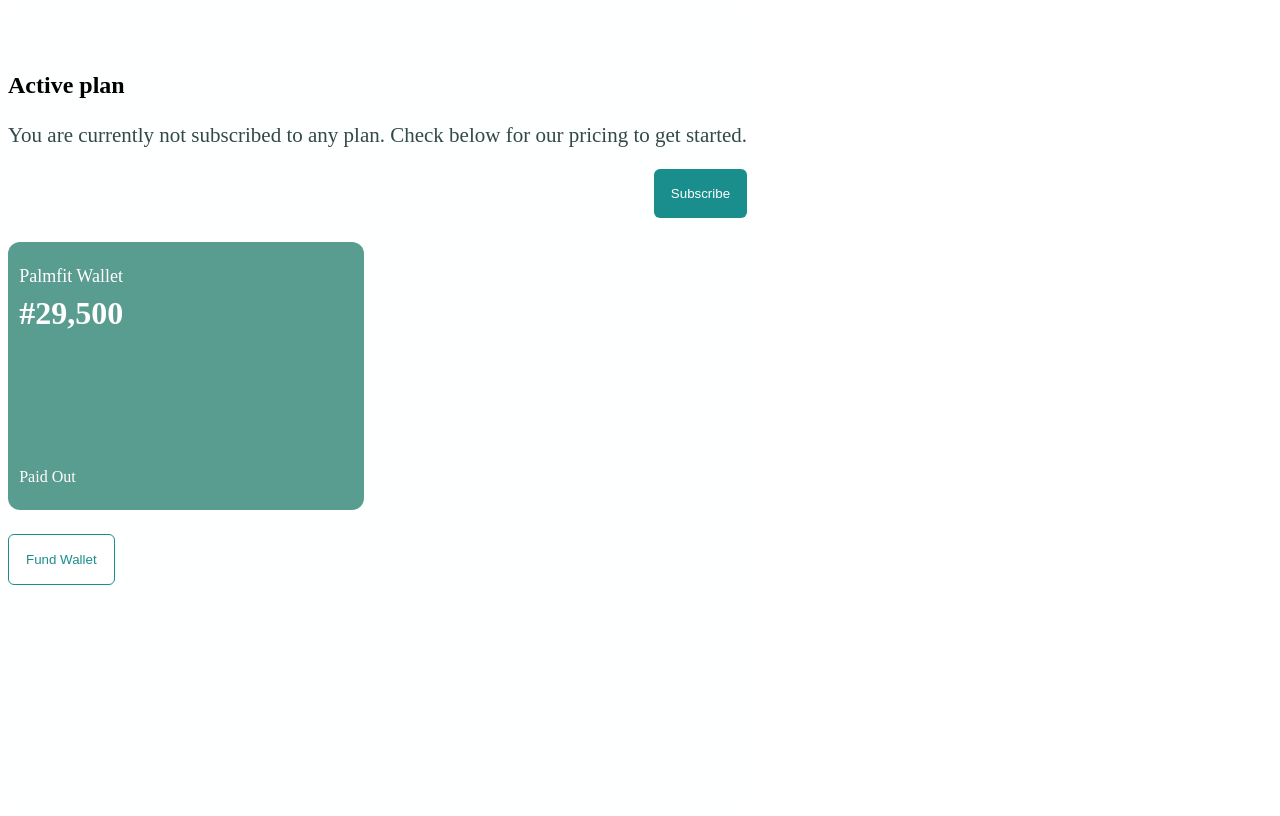
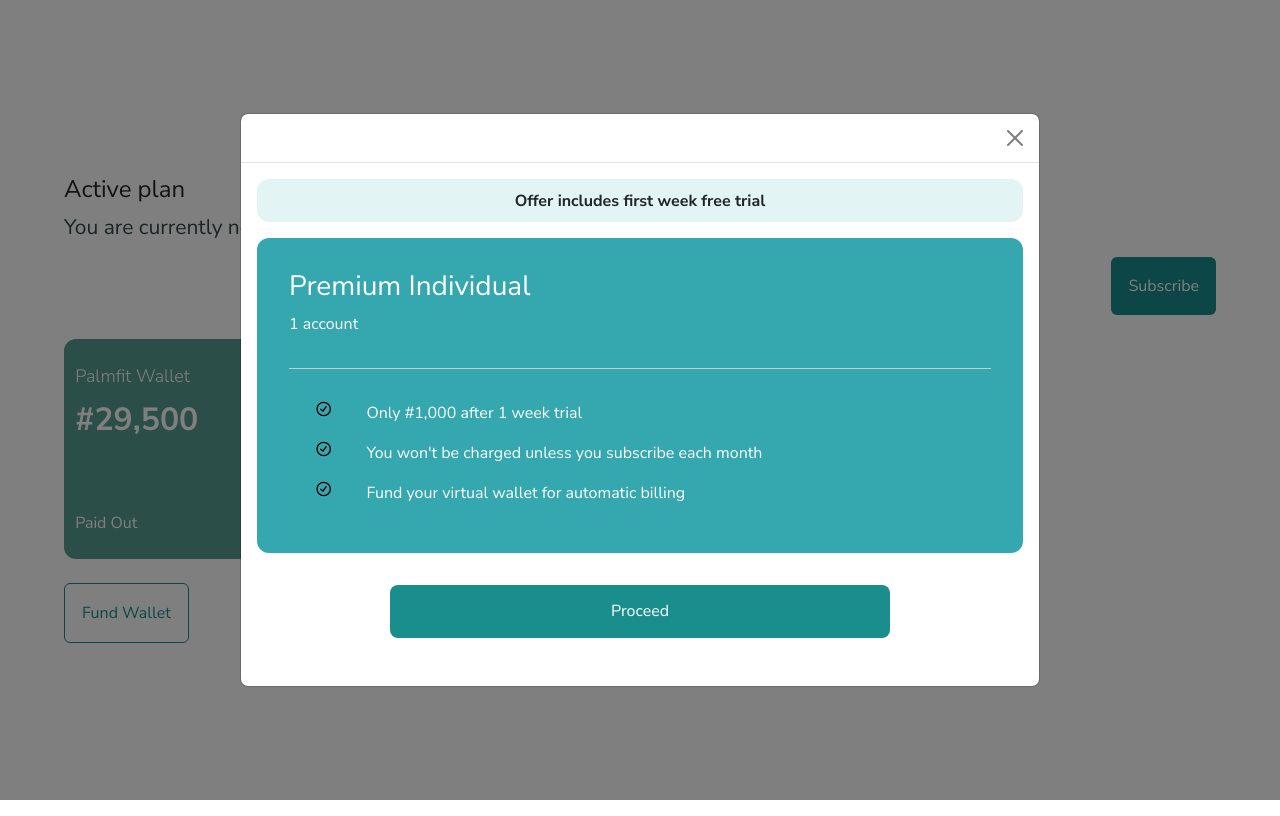
Before and after one commit to decadevs/live-project-sq015-net-palmfit-UI, a React (Create React App) app: page / in a window 1280 px wide. Both pictures are taken after a click on the button "Subscribe". Built offline with nearby package versions, Linux system fonts and the light colour scheme; a web font is replaced by a local one.

Commit message:
added frame_1786

```diff
--- a/src/components/subscription/Subscription.jsx
+++ b/src/components/subscription/Subscription.jsx
@@ -1,15 +1,20 @@
 import styles from "./Subscription.module.css";
-
+import Frame_1786 from "../subscriptionFrames/frame_1786/Frame_1786";
 import {useState} from "react"
 
 function Subscription() {
+  const [showModal, setShowModal] = useState(false);
 
-    const [show, setShow] = useState(false);
-  const handleShow = () => setShow(true);
-
+  function handleShow() {
+    setShowModal(true)
+  }
 
   return (
     <div className={styles.container}>
+      <Frame_1786
+        show={showModal}
+        onHide={() => setShowModal(false)}
+      />
 
       <div className={styles.content_container}>
         <h3>Active plan</h3>
--- a/src/components/subscription/Subscription.module.css
+++ b/src/components/subscription/Subscription.module.css
@@ -1,13 +1,19 @@
+* {
+    font-family: Nunito Sans;
+}
 
 .container {
     display: flex;
     justify-content: left;
     min-height: 100vh;
+    position: relative;
 }
 
 .content_container {
-    padding-top: 5vh;
+    padding-top: 2vh;
     background-color: #FEFFFF;
+    width: 90%;
+    margin: auto;
 }
 
 .container h3 {
@@ -29,6 +35,7 @@
     border-radius: 6px;
     color: #FFFFFF;
     border: none;
+    cursor: pointer;
 }
 
 .wallet_container {
@@ -44,7 +51,7 @@
     flex-direction: column;
 }
 
-.wallet_container span{
+.wallet_container span {
     display: block;
 }
 
@@ -57,7 +64,7 @@
 }
 
 .top_half :nth-child(1),
-.wallet_container :nth-child(2){
+.wallet_container :nth-child(2) {
     text-transform: capitalize;
 }
 
@@ -77,6 +84,20 @@
     color: #1A8D8D;
     border: 1px solid #1A8D8D;
     margin-top: 1.5rem;
+    cursor: pointer;
+}
+
+.modal_conatainer {
+    position: absolute;
+    height: 100vh;
+    width: 100vw;
+    display: block;
+    z-index: 99;
+    top: 0;
+    left: 0;
+    right: 0;
+    bottom: 0;
+    border: 1px solid red;
 }
 
 @media (min-width: 576px) {
--- /dev/null
+++ b/src/components/subscriptionFrames/frame_1786/Frame_1786.jsx
@@ -0,0 +1,52 @@
+import Button from 'react-bootstrap/Button';
+import Modal from 'react-bootstrap/Modal';
+import styles from "./Frame_1786.module.css"
+import { GrStatusGood } from "react-icons/gr";
+
+
+export default function Frame_1786(props) {
+  return (
+
+    <Modal
+      {...props}
+      size="lg"
+      aria-labelledby="contained-modal-title-vcenter"
+      centered
+    >
+      <Modal.Header closeButton>
+      </Modal.Header>
+      <Modal.Body>
+        <div className={styles.top}>
+          <p>Offer includes first week free trial</p>
+        </div>
+
+        <div className={styles.body_container}>
+          <div className={styles.body_con_top}>
+            <h3>Premium Individual</h3>
+            <span>1 account</span>
+          </div>
+
+          <div className={styles.body_con_bottom}>
+            <div className={styles.list}>
+              <GrStatusGood style={{color: "white"}} fill='#fff' className={styles.icon} />
+              <p>Only #1,000 after 1 week trial</p>
+            </div>
+            <div className={styles.list}>
+              <GrStatusGood className={styles.icon} />
+              <p>You won't be charged unless you subscribe each month</p>
+            </div>
+            <div className={styles.list}>
+              <GrStatusGood className={styles.icon} />
+              <p>Fund your virtual wallet for automatic billing</p>
+            </div>
+          </div>
+
+        </div>
+
+          <a href='#' type='button' className={styles.btn}>Proceed</a>
+      </Modal.Body>
+
+    </Modal>
+
+  );
+}
--- /dev/null
+++ b/src/components/subscriptionFrames/frame_1786/Frame_1786.module.css
@@ -0,0 +1,61 @@
+
+.top {
+    background-color:#E3F4F5;
+    border-radius: .75rem;
+}
+
+.top p {
+    padding: 0.6rem .75rem;
+    font-weight: 700;
+    text-align: center;
+}
+
+.body_container {
+    border-radius: .75rem;
+    background-color: #35A7AE;
+    color: #fff;
+    padding: 2rem;
+    margin-top: 1rem;
+}
+
+.body_con_top {
+    border-bottom: 1px #ccc solid;
+    padding-bottom: 2rem;
+}
+
+.body_con_bottom {
+    margin-top: 2rem;
+}
+
+.list {
+    display: flex;
+}
+
+.list p{
+    flex: .9;
+}
+
+.icon {
+    flex: .1;
+    fill: #fff !important;
+    color: #fff !important;
+    margin-right: .5rem;
+}
+
+.btn {
+    display: block;
+    margin-top: 2rem;
+    text-decoration: none;
+    text-align: center !important;
+    color: #fff;
+    background-color: #1A8D8D;
+    padding: .9rem;
+    border-radius: 8px;
+}
+
+@media (min-width: 992px) {
+    .btn {
+        max-width: 500px;
+       margin: 2rem auto;
+    }
+}
--- a/src/index.js
+++ b/src/index.js
@@ -1,6 +1,8 @@
 import React from 'react';
 import ReactDOM from 'react-dom/client';
 import App from './components/App';
+import 'bootstrap/dist/css/bootstrap.min.css';
+
 
 
 const root = ReactDOM.createRoot(document.getElementById('root'));
```
